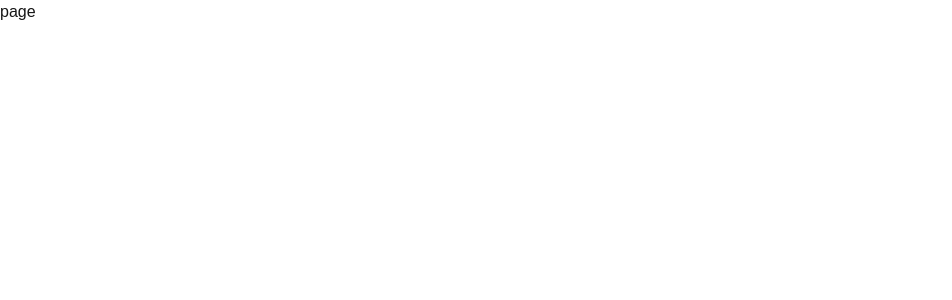
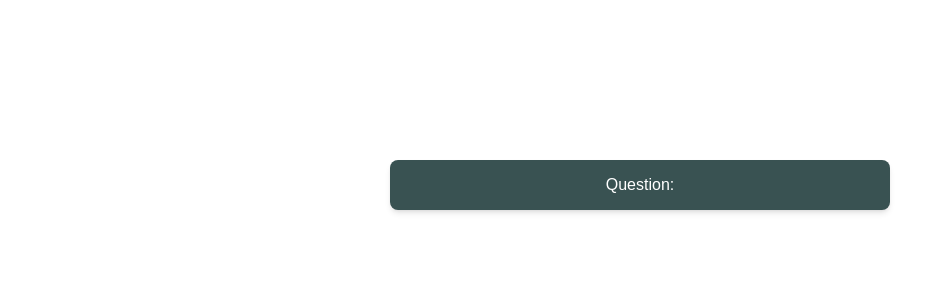
Before and after one commit to andrecamerino/WDCCxSESA-hackathon-25, a Next.js app: page / in a window 1280 px wide. Shown: the top 300 px of the page, without its empty margins (0-952 px from the left). Built offline with nearby package versions, Linux system fonts and the light colour scheme.

Commit message:
feat: question box

```diff
--- a/src/app/(home)/page.tsx
+++ b/src/app/(home)/page.tsx
@@ -1,8 +1,14 @@
 import React from 'react'
+import HeaderComponent from '../Components/HeaderComponent'
+
 
 const page = () => {
   return (
-    <div>page</div>
+    <div>
+      <HeaderComponent />
+
+    </div>
+
   )
 }
 
--- /dev/null
+++ b/src/app/Components/HeaderComponent.tsx
@@ -0,0 +1,13 @@
+import React from 'react';
+
+const HeaderComponent = () => {
+    return (
+        <div className="w-full flex justify-center">
+            <div className="w-[500px] h-[50px] bg-[#395252] text-white flex items-center justify-center mt-40 rounded-lg shadow-md ">
+                Question:
+            </div>
+        </div>
+    );
+};
+
+export default HeaderComponent;
```
Also changed, not shown: 1 other file (tests, documents, lock files or other folders).
